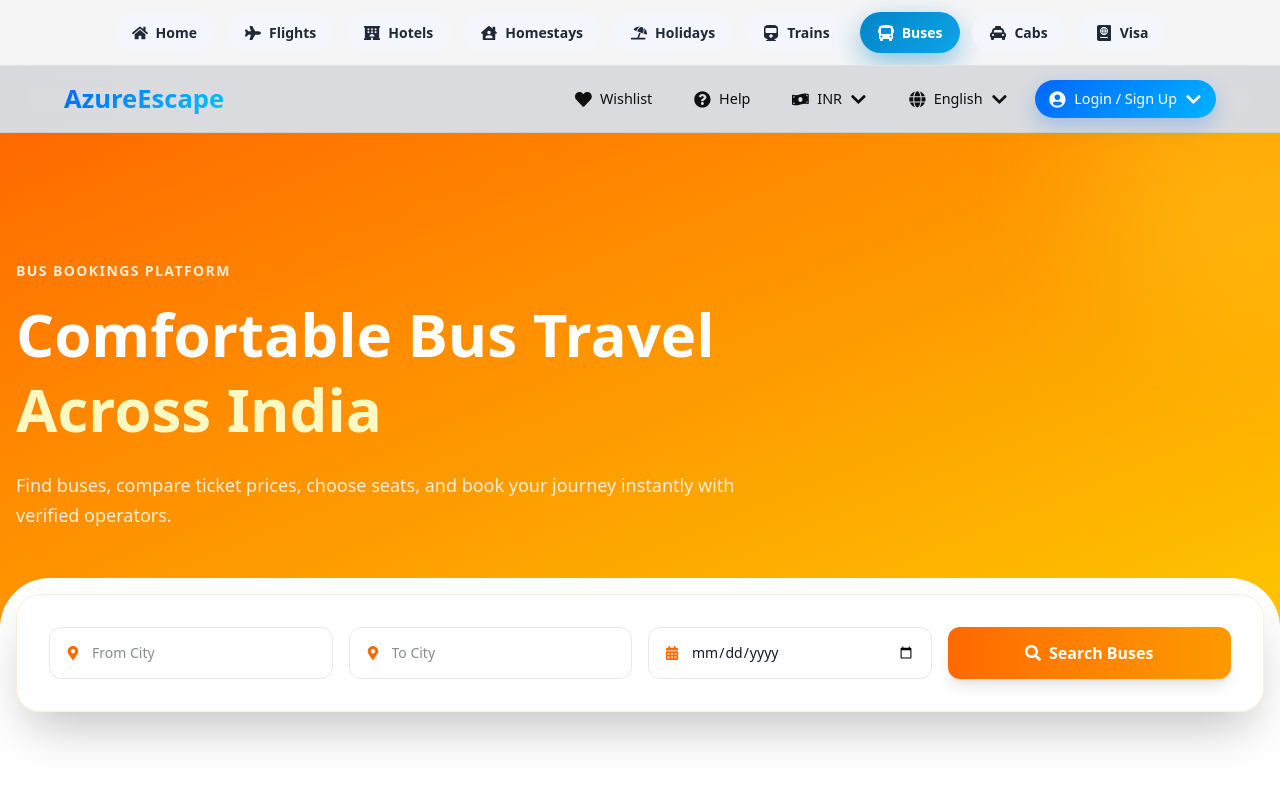
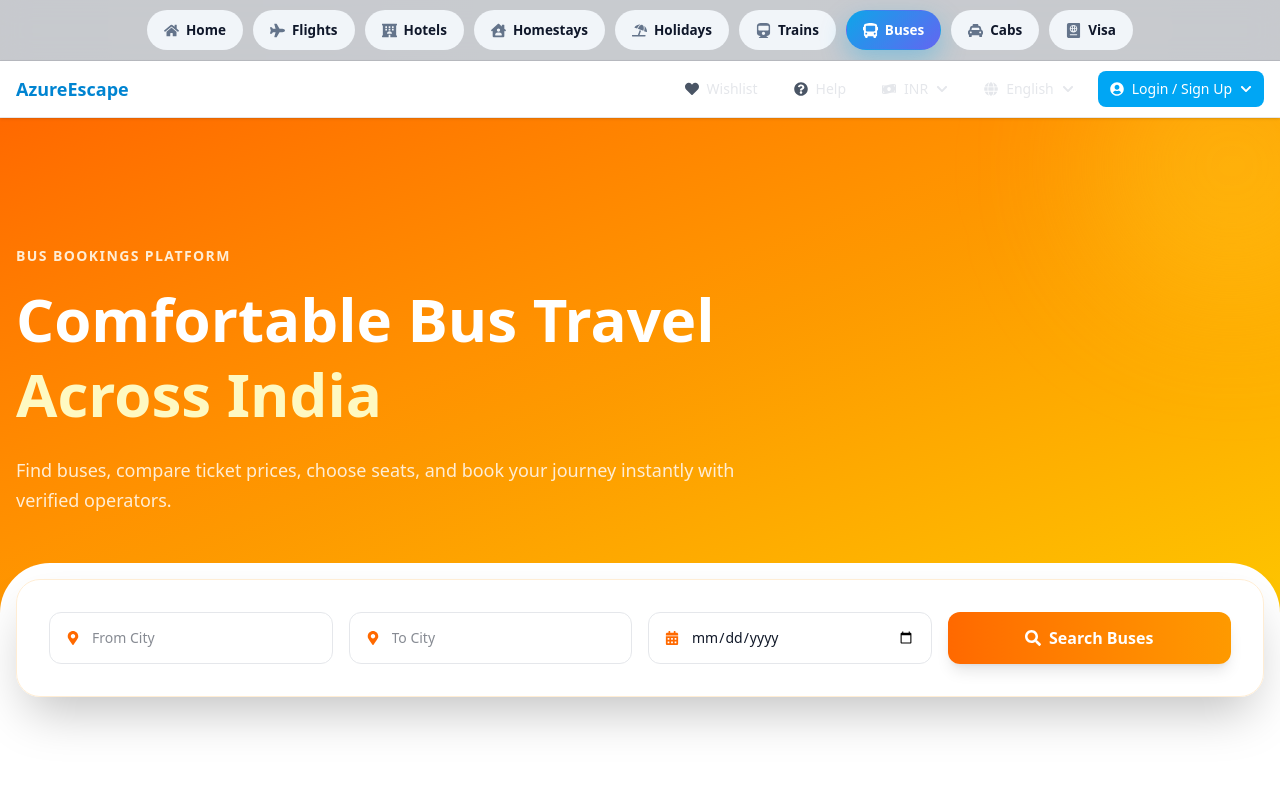
Before and after one commit to aakashsaini943/AzureEscape, a React (Vite) app: page /buses in a window 1280 px wide. Shown: the top 800 px of the page. Built offline with nearby package versions, Linux system fonts and the light colour scheme.

Commit message:
feat: sub-navbar fixed

```diff
--- a/src/components/layout/navbar/Navbar.style.css
+++ b/src/components/layout/navbar/Navbar.style.css
@@ -1,13 +1,18 @@
-/* ================= ROOT ================= */
+/* ================= ROOT / THEME ================= */
 
 :root {
-  --primary-blue: #0284c7;
-  --primary-blue-light: #0ea5e9;
-  --dark-bg: #020617;
-  --dark-bg-soft: #0b1220;
-  --text-dark: #1f2937;
-  --text-muted: #6b7280;
-  --border-soft: rgba(0,0,0,0.08);
+  --primary: #0ea5e9;
+  --primary-strong: #0284c7;
+  --accent: #6366f1;
+
+  --dark: #020617;
+  --dark-soft: #0b1220;
+
+  --text-main: #0f172a;
+  --text-muted: #64748b;
+
+  --border-soft: rgba(15, 23, 42, 0.08);
+  --glass: rgba(255, 255, 255, 0.78);
 }
 
 /* ================= PRIMARY NAVBAR ================= */
@@ -16,12 +21,15 @@
   position: sticky;
   top: 0;
   z-index: 30;
-  background: rgba(255,255,255,0.96);
+
+  background: var(--glass);
   backdrop-filter: blur(14px);
+
   border-bottom: 1px solid var(--border-soft);
+  box-shadow: 0 4px 20px rgba(2, 132, 199, 0.06);
 }
 
-/* ---------- DESKTOP ---------- */
+/* ---------- DESKTOP TABS ---------- */
 
 .desktop-nav {
   display: block;
@@ -39,46 +47,51 @@
 .mmt-tabs {
   display: flex;
   justify-content: center;
-  gap: 12px;
-  padding: 12px 20px;
+  gap: 10px;
+  padding: 10px 16px;
 }
 
 .mmt-tab {
   display: flex;
   align-items: center;
-  gap: 8px;
+  gap: 7px;
 
-  padding: 10px 18px;
+  padding: 9px 16px;
   border-radius: 999px;
-  border: none;
+  border: 1px solid transparent;
 
-  background: #f4f6fb;
-  font-size: 14px;
+  background: #f1f5f9;
+  font-size: 13.5px;
   font-weight: 600;
-  color: var(--text-dark);
+  color: var(--text-main);
 
   cursor: pointer;
-  transition: all 0.25s ease;
+  transition: all 0.22s ease;
 }
 
 .mmt-tab .tab-icon {
-  font-size: 16px;
+  font-size: 15px;
+  color: var(--text-muted);
 }
 
 .mmt-tab:hover {
-  background: #e0f2fe;
-  color: var(--primary-blue);
+  background: rgba(14, 165, 233, 0.1);
+  color: var(--primary-strong);
   transform: translateY(-1px);
-  box-shadow: 0 8px 18px rgba(2,132,199,0.25);
+  box-shadow: 0 8px 18px rgba(14, 165, 233, 0.18);
 }
 
 .mmt-tab.active {
-  background: linear-gradient(135deg, var(--primary-blue), var(--primary-blue-light));
-  color: #fff;
-  box-shadow: 0 10px 28px rgba(2,132,199,0.45);
+  background: linear-gradient(135deg, var(--primary), var(--accent));
+  color: white;
+  box-shadow: 0 10px 26px rgba(14, 165, 233, 0.35);
 }
 
-/* ---------- MOBILE ---------- */
+.mmt-tab.active .tab-icon {
+  color: white;
+}
+
+/* ---------- MOBILE TOP BAR ---------- */
 
 .mobile-nav {
   display: none;
@@ -90,9 +103,11 @@
 }
 
 .mobile-logo {
-  font-size: 18px;
+  font-size: 17px;
   font-weight: 800;
-  color: var(--primary-blue);
+  background: linear-gradient(135deg, var(--primary-strong), var(--accent));
+  -webkit-background-clip: text;
+  -webkit-text-fill-color: transparent;
 }
 
 .mobile-more-btn {
@@ -101,9 +116,9 @@
   border-radius: 50%;
   border: none;
 
-  background: #e0f2fe;
-  color: var(--primary-blue);
-  font-size: 22px;
+  background: rgba(14, 165, 233, 0.12);
+  color: var(--primary-strong);
+  font-size: 20px;
 
   display: flex;
   align-items: center;
@@ -114,56 +129,157 @@
 
 /* ================= SECONDARY NAVBAR ================= */
 
-.secondary-nav {
-  background: linear-gradient(180deg, var(--dark-bg-soft), var(--dark-bg));
-  color: #fff;
-  height: 56px;
-  display: flex;
-  align-items: center;
+.sec-navbar {
+  position: sticky;
+  top: 56px;
+  z-index: 25;
+
+  background: linear-gradient(180deg, var(--dark-soft), var(--dark));
+  color: white;
+
+  border-bottom: 1px solid rgba(255, 255, 255, 0.05);
 }
 
-.secondary-nav-inner {
-  max-width: 1280px;
-  margin: 0 auto;
-  padding: 0 16px;
+.sec-container {
+  max-width: 1200px;
+  margin: auto;
+  padding: 10px 20px;
 
   display: flex;
   align-items: center;
-  gap: 32px;
+  justify-content: space-between;
 }
 
-/* ITEM */
-.sec-item {
+/* BRAND */
+
+.sec-brand {
+  font-size: 1.35rem;
+  font-weight: 700;
+
+  background: linear-gradient(135deg, var(--primary), var(--accent));
+  -webkit-background-clip: text;
+  -webkit-text-fill-color: transparent;
+
+  cursor: pointer;
+  transition: transform 0.25s ease;
+}
+
+.sec-brand:hover {
+  transform: scale(1.04);
+}
+
+/* RIGHT */
+
+.sec-right {
   display: flex;
   align-items: center;
   gap: 10px;
+}
+
+/* ICON BUTTON */
+
+.sec-icon-btn {
+  display: flex;
+  align-items: center;
+  gap: 6px;
+
+  padding: 6px 12px;
+  border-radius: 999px;
+  border: 1px solid transparent;
+
+  background: transparent;
+  font-size: 12.5px;
+  font-weight: 500;
+  color: #e5e7eb;
+
+  cursor: pointer;
+  transition: all 0.22s ease;
+}
+
+.sec-icon-btn svg {
+  font-size: 14px;
+  color: #fbbf24;
+}
+
+.sec-icon-btn:hover {
+  background: rgba(14, 165, 233, 0.15);
+  color: white;
+}
+
+/* PRIMARY LOGIN */
+
+.sec-icon-btn.primary {
+  background: linear-gradient(135deg, var(--primary), var(--accent));
+  color: white;
+  box-shadow: 0 6px 18px rgba(14, 165, 233, 0.35);
+}
+
+.sec-icon-btn.primary:hover {
+  transform: translateY(-1px);
+}
+
+/* DROPDOWN */
+
+.sec-dropdown-wrap {
+  position: relative;
+}
+
+.sec-dropdown {
+  position: absolute;
+  top: 115%;
+  right: 0;
+
+  min-width: 210px;
+  padding: 8px;
+
+  background: white;
+  border-radius: 14px;
+  border: 1px solid var(--border-soft);
+
+  box-shadow: 0 18px 40px rgba(15, 23, 42, 0.12);
+  animation: fadeUp 0.22s ease;
+}
+
+.sec-dropdown-item {
+  padding: 9px 12px;
+  border-radius: 10px;
+
+  font-size: 13px;
+  color: var(--text-main);
+
+  cursor: pointer;
+  transition: all 0.2s ease;
+}
+
+.sec-dropdown-item:hover {
+  background: rgba(14, 165, 233, 0.08);
+  color: var(--primary-strong);
+}
+
+/* PRIMARY BTN */
+
+.sec-primary-btn {
+  width: 100%;
+  padding: 9px;
+  margin-bottom: 6px;
+
+  border-radius: 10px;
+  border: none;
+
+  background: linear-gradient(135deg, var(--primary), var(--accent));
+  color: white;
+  font-weight: 600;
+  font-size: 13px;
+
   cursor: pointer;
 }
 
-.sec-item svg {
-  font-size: 18px;
-  color: #fbbf24;
-}
-
-.sec-item strong {
-  display: block;
-  font-size: 13px;
-  font-weight: 600;
-  line-height: 1.1;
-}
-
-.sec-item span {
-  display: block;
-  font-size: 11px;
-  color: #9ca3af;
-}
-
-/* ================= MOBILE BOTTOM SHEET ================= */
+/* ================= BOTTOM SHEET ================= */
 
 .sheet-backdrop {
   position: fixed;
   inset: 0;
-  background: rgba(2,6,23,0.45);
+  background: rgba(2, 6, 23, 0.45);
   z-index: 40;
 }
 
@@ -174,11 +290,11 @@
   bottom: -100%;
   z-index: 50;
 
-  background: #fff;
+  background: white;
   border-radius: 20px 20px 0 0;
   padding: 14px 16px 24px;
 
-  transition: bottom 0.35s cubic-bezier(0.4,0,0.2,1);
+  transition: bottom 0.35s cubic-bezier(0.4, 0, 0.2, 1);
 }
 
 .bottom-sheet.open {
@@ -199,21 +315,34 @@
   align-items: center;
   gap: 14px;
 
-  padding: 14px 12px;
+  padding: 13px 10px;
   border-radius: 14px;
   border: none;
   background: transparent;
 
-  font-size: 16px;
+  font-size: 15px;
   font-weight: 600;
-  color: var(--text-dark);
+  color: var(--text-main);
 
   cursor: pointer;
 }
 
 .bottom-sheet button.active {
-  background: rgba(14,165,233,0.12);
-  color: var(--primary-blue);
+  background: rgba(14, 165, 233, 0.12);
+  color: var(--primary-strong);
+}
+
+/* ================= ANIMATION ================= */
+
+@keyframes fadeUp {
+  from {
+    opacity: 0;
+    transform: translateY(6px);
+  }
+  to {
+    opacity: 1;
+    transform: translateY(0);
+  }
 }
 
 /* ================= RESPONSIVE ================= */
@@ -227,203 +356,7 @@
     display: flex;
   }
 
-  .secondary-nav {
+  .sec-navbar {
     display: none;
   }
 }
-
-
-
-
-
-
-
-
-
-
-
-
-
-
-
-
-
-
-
-
-
-
-
-
-
-
-
-
-
-/* ================= ROOT ================= */
-.sec-navbar {
-  position: sticky;
-  top: 0;
-  z-index: 1000;
-  background: rgba(255, 255, 255, 0.85);
-  backdrop-filter: blur(12px);
-  border-bottom: 1px solid rgba(0, 0, 0, 0.06);
-}
-
-/* ================= CONTAINER ================= */
-.sec-container {
-  max-width: 1200px;
-  margin: auto;
-  padding: 14px 24px;
-  display: flex;
-  align-items: center;
-  justify-content: space-between;
-}
-
-/* ================= BRAND ================= */
-.sec-brand {
-  font-size: 1.6rem;
-  font-weight: 700;
-  background: linear-gradient(135deg, #0066ff, #00c6ff);
-  -webkit-background-clip: text;
-  -webkit-text-fill-color: transparent;
-  cursor: pointer;
-}
-
-/* ================= RIGHT ================= */
-.sec-right {
-  display: flex;
-  align-items: center;
-  gap: 14px;
-}
-
-/* ================= ICON BUTTON ================= */
-.sec-icon-btn {
-  display: flex;
-  align-items: center;
-  gap: 8px;
-  padding: 8px 14px;
-  border-radius: 999px;
-  background: transparent;
-  border: none;
-  cursor: pointer;
-  font-size: 0.9rem;
-  font-weight: 500;
-  color: #0f0f0f;
-  transition: all 0.25s ease;
-}
-
-.sec-icon-btn svg {
-  font-size: 1.05rem;
-}
-
-/* Hover effect */
-.sec-icon-btn:hover {
-  background: rgba(0, 102, 255, 0.08);
-  color: #0066ff;
-}
-
-/* ================= PRIMARY ================= */
-.sec-icon-btn.primary {
-  background: linear-gradient(135deg, #0066ff, #00b4ff);
-  color: #fff;
-  box-shadow: 0 8px 20px rgba(0, 102, 255, 0.25);
-}
-
-.sec-icon-btn.primary:hover {
-  transform: translateY(-1px);
-}
-
-/* ================= DROPDOWN ================= */
-.sec-dropdown-wrap {
-  position: relative;
-}
-
-.sec-dropdown {
-  position: absolute;
-  top: 120%;
-  right: 0;
-  min-width: 220px;
-  background: #fff;
-  border-radius: 14px;
-  box-shadow: 0 16px 40px rgba(0, 0, 0, 0.12);
-  padding: 10px;
-  animation: fadeUp 0.25s ease;
-}
-
-/* ================= DROPDOWN ITEM ================= */
-.sec-dropdown-item {
-  padding: 10px 14px;
-  border-radius: 10px;
-  font-size: 0.9rem;
-  cursor: pointer;
-  transition: all 0.2s ease;
-  color: #0f0f0f;
-}
-
-.sec-dropdown-item:hover {
-  background: rgba(0, 102, 255, 0.08);
-  color: #0066ff;
-}
-
-/* ================= PRIMARY BTN ================= */
-.sec-primary-btn {
-  width: 100%;
-  padding: 10px;
-  margin-bottom: 8px;
-  border-radius: 10px;
-  border: none;
-  cursor: pointer;
-  background: linear-gradient(135deg, #0066ff, #00b4ff);
-  color: #fff;
-  font-weight: 600;
-}
-
-/* ================= ANIMATION ================= */
-@keyframes fadeUp {
-  from {
-    opacity: 0;
-    transform: translateY(10px);
-  }
-  to {
-    opacity: 1;
-    transform: translateY(0);
-  }
-}
-
-/* ================= MOBILE ================= */
-@media (max-width: 768px) {
-  .sec-container {
-    padding: 12px 16px;
-  }
-
-  .sec-icon-btn span {
-    display: none;
-  }
-}
-
-
-/* =====================================================
-   HIDE SECONDARY NAV ITEMS ON MOBILE
-   (SAFE – NO JS CHANGE)
-===================================================== */
-
-@media (max-width: 768px) {
-
-  /* Hide right-side actions */
-  .sec-right {
-    display: none;
-  }
-  .sec-navbar {
-    display: none !important;
-  }
-
-  /* Optional: center brand on mobile */
-  .sec-left {
-    margin: 0 auto;
-  }
-
-  .sec-brand {
-    font-size: 1.4rem;
-  }
-}
--- a/src/components/layout/navbar/SecondaryNavbar.jsx
+++ b/src/components/layout/navbar/SecondaryNavbar.jsx
@@ -1,24 +1,22 @@
 import { useState, useRef, useEffect } from "react";
 import { useNavigate } from "react-router-dom";
-
-
 import {
   FaHeart,
   FaUserCircle,
   FaGlobe,
   FaMoneyBillWave,
   FaQuestionCircle,
-  FaChevronDown
+  FaChevronDown,
+  FaBars,
+  FaTimes,
 } from "react-icons/fa";
-import "./Navbar.style.css";
-import { path } from "motion/react-client";
 
 const SecondaryNavbar = () => {
-  const navigate = useNavigate();              // ✅ FIXED
+  const navigate = useNavigate();
   const [open, setOpen] = useState(null);
+  const [mobileMenu, setMobileMenu] = useState(false);
   const ref = useRef(null);
 
-  // Close dropdown when clicking outside
   useEffect(() => {
     const close = (e) => {
       if (ref.current && !ref.current.contains(e.target)) {
@@ -34,39 +32,39 @@ const SecondaryNavbar = () => {
   };
 
   return (
-    <nav className="sec-navbar" ref={ref}>
-      <div className="sec-container">
-
-        {/* LEFT */}
-        <div className="sec-left">
-          <span className="sec-brand" onClick={() => navigate("/")}>
+    <nav
+      className="w-full bg-white shadow-sm border-b border-gray-200 sticky top-0 z-50"
+      ref={ref}
+    >
+      <div className="max-w-7xl mx-auto px-4">
+        {/* TOP BAR */}
+        <div className="h-14 flex items-center justify-between">
+          <span
+            className="text-lg font-bold text-sky-600 cursor-pointer
+             animate-[float_3s_ease-in-out_infinite]"
+            onClick={() => navigate("/")}
+          >
             AzureEscape
           </span>
 
-        </div>
-
-        {/* RIGHT */}
-        <div className="sec-right">
-
-
-          <button onClick={() => navigate("/wishlist")}>
-               <IconItem icon={FaHeart} label="Wishlist" />
-
-          </button>
-
-          <button onClick={() => navigate("/Help")}>
-  <IconItem icon={FaQuestionCircle} label="Help" />
-</button>
-
-
-
+          {/* Desktop Menu */}
+          <div className="hidden md:flex items-center gap-3">
+            <IconItem
+              icon={FaHeart}
+              label="Wishlist"
+              onClick={() => navigate("/wishlist")}
+            />
+            <IconItem
+              icon={FaQuestionCircle}
+              label="Help"
+              onClick={() => navigate("/Help")}
+            />
 
             <Dropdown
               label="INR"
               icon={FaMoneyBillWave}
               open={open === "currency"}
               onToggle={() => toggle("currency")}
-
             >
               <DropdownItem text="INR – Indian Rupee" />
               <DropdownItem text="USD – US Dollar" />
@@ -92,11 +90,10 @@ const SecondaryNavbar = () => {
               primary
             >
               <button
-              type="button"
-              className="sec-primary-btn"
+                className="w-full text-left px-3 py-2 text-sm hover:bg-gray-100"
                 onClick={() => {
                   setOpen(null);
-                navigate("/login");            // ✅ WORKING
+                  navigate("/login");
                 }}
               >
                 Login
@@ -110,8 +107,63 @@ const SecondaryNavbar = () => {
                 }}
               />
             </Dropdown>
+          </div>
 
+          {/* Mobile Menu Button */}
+          <button
+            className="md:hidden text-gray-700 text-lg"
+            onClick={() => setMobileMenu(!mobileMenu)}
+          >
+            {mobileMenu ? <FaTimes /> : <FaBars />}
+          </button>
         </div>
+
+        {/* MOBILE PANEL */}
+        {mobileMenu && (
+          <div className="md:hidden pb-4 space-y-2">
+            <MobileItem
+              icon={FaHeart}
+              label="Wishlist"
+              onClick={() => navigate("/wishlist")}
+            />
+            <MobileItem
+              icon={FaQuestionCircle}
+              label="Help"
+              onClick={() => navigate("/Help")}
+            />
+
+            <Dropdown
+              label="Currency"
+              icon={FaMoneyBillWave}
+              open={open === "currency"}
+              onToggle={() => toggle("currency")}
+              mobile
+            >
+              <DropdownItem text="INR – Indian Rupee" />
+              <DropdownItem text="USD – US Dollar" />
+              <DropdownItem text="EUR – Euro" />
+            </Dropdown>
+
+            <Dropdown
+              label="Language"
+              icon={FaGlobe}
+              open={open === "lang"}
+              onToggle={() => toggle("lang")}
+              mobile
+            >
+              <DropdownItem text="English" />
+              <DropdownItem text="Hindi" />
+              <DropdownItem text="French" />
+            </Dropdown>
+
+            <button
+              className="w-full bg-sky-500 text-white py-2.5 rounded-lg text-sm font-medium"
+              onClick={() => navigate("/login")}
+            >
+              Login / Sign Up
+            </button>
+          </div>
+        )}
       </div>
     </nav>
   );
@@ -119,37 +171,64 @@ const SecondaryNavbar = () => {
 
 export default SecondaryNavbar;
 
-/* ---------- Small Components ---------- */
+/* ---------- Components ---------- */
 
-const IconItem = ({ icon: Icon, label }) => (
-  <button type="button" className="sec-icon-btn">
-    {Icon && <Icon />}
+const IconItem = ({ icon: Icon, label, onClick }) => (
+  <button
+    onClick={onClick}
+    className="flex items-center gap-2 px-3 py-2 rounded-lg hover:bg-gray-100 text-sm"
+  >
+    <Icon className="text-gray-600" />
     <span>{label}</span>
   </button>
 );
 
-const Dropdown = ({ icon: Icon, label, children, open, onToggle, primary }) => (
-  <div className="sec-dropdown-wrap">
+const MobileItem = ({ icon: Icon, label, onClick }) => (
   <button
-      type="button"
-      className={`sec-icon-btn ${primary ? "primary" : ""}`}
+    onClick={onClick}
+    className="w-full flex items-center gap-3 px-3 py-2.5 rounded-lg hover:bg-gray-100 text-sm"
+  >
+    <Icon className="text-gray-600" />
+    <span>{label}</span>
+  </button>
+);
+
+const Dropdown = ({
+  icon: Icon,
+  label,
+  children,
+  open,
+  onToggle,
+  primary,
+  mobile,
+}) => (
+  <div className="relative">
+    <button
       onClick={onToggle}
+      className={`flex items-center gap-2 px-3 py-2 rounded-lg text-sm
+                  hover:bg-gray-100 w-full ${primary ? "bg-sky-500 text-white hover:bg-sky-600" : ""}`}
     >
-      {Icon && <Icon />}
-      <span>{label}</span>
-      <FaChevronDown />
+      <Icon />
+      <span className="flex-1 text-left">{label}</span>
+      <FaChevronDown
+        className={`text-xs transition ${open ? "rotate-180" : ""}`}
+      />
     </button>
 
-    {open && <div className="sec-dropdown">{children}</div>}
+    {open && (
+      <div
+        className={`mt-1 bg-white border border-gray-200 rounded-lg shadow-lg overflow-hidden ${mobile ? "" : "absolute right-0 w-56"}`}
+      >
+        {children}
+      </div>
+    )}
   </div>
 );
 
 const DropdownItem = ({ text, onClick }) => (
   <p
-    className="sec-dropdown-item"
     onClick={onClick}
-    role="button"
-    tabIndex={0}
+    className="px-3 py-2 text-sm hover:bg-gray-100 cursor-pointer"
   >
     {text}
   </p>
```
Lines whose indentation alone changed are shown as unchanged.
